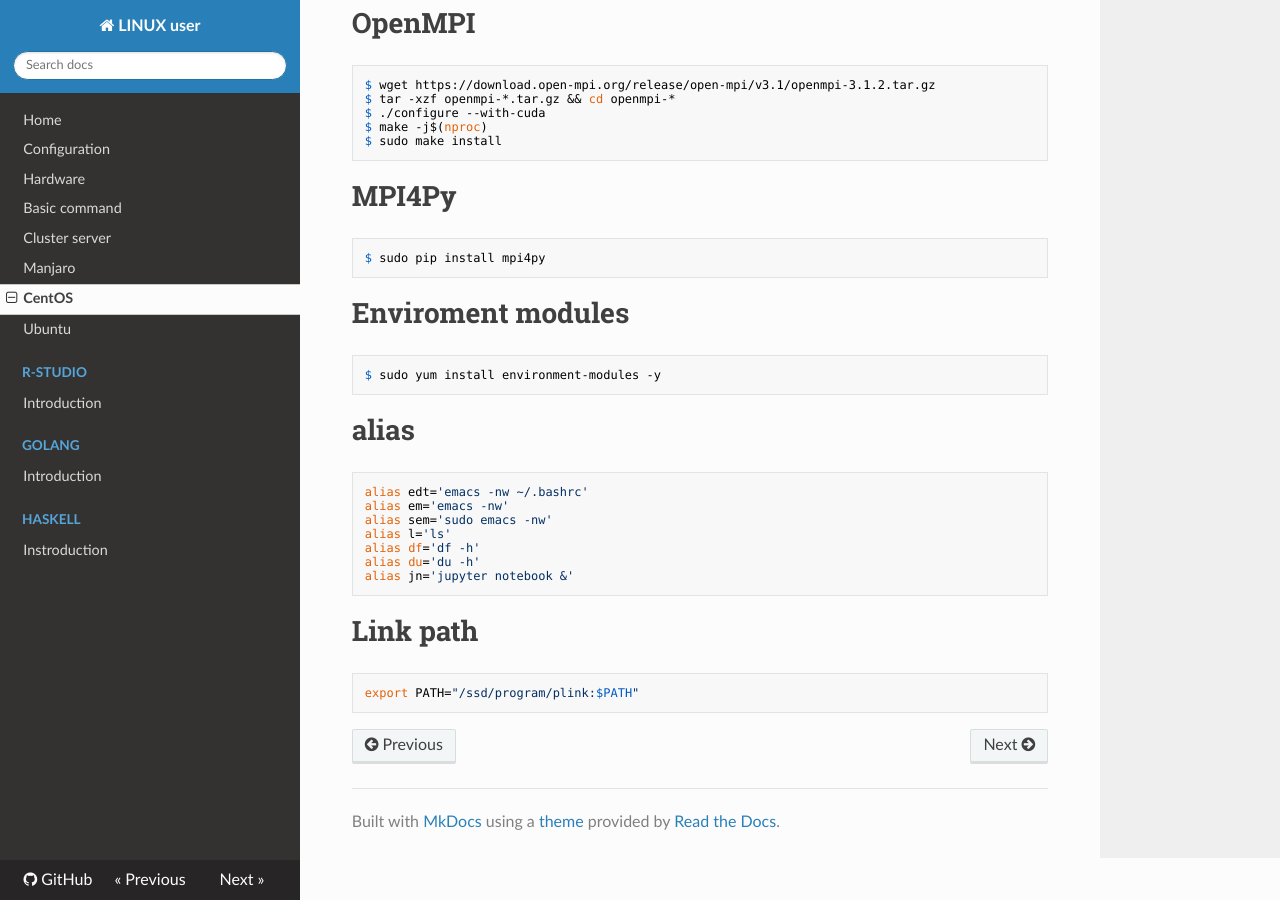
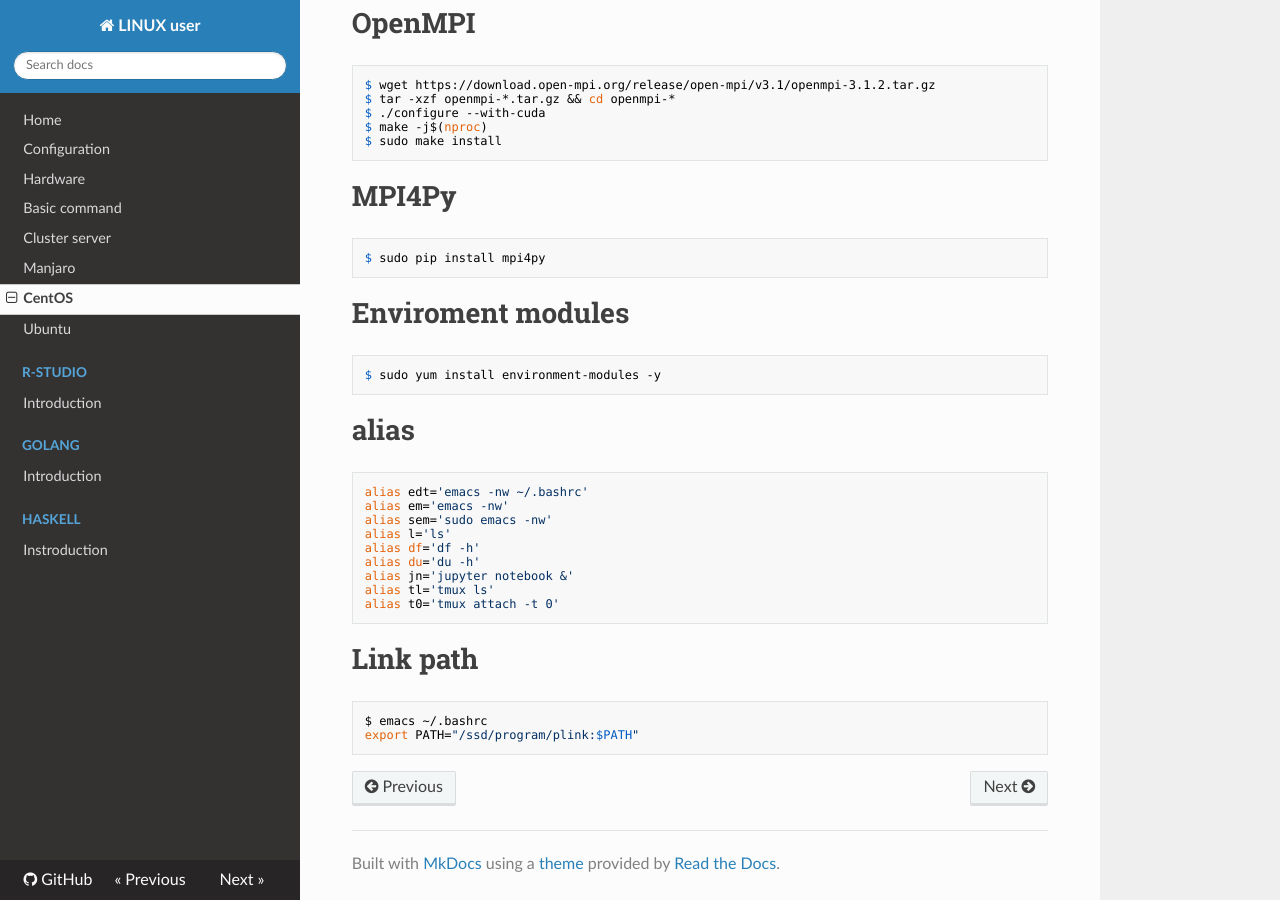
Before and after one commit to WonyoungCho/LINUX, an MkDocs documentation site: the page built from docs/centos_conf.md, in a window 1280 px wide and 900 px high, scrolled down 1004 px. Built offline with MkDocs 1.6.1, drawn with Linux system fonts in a browser that asks for light colours; nearby versions of some CDN libraries; old or Windows-style settings are respelled for this version of MkDocs.

Commit message:
Update centos_conf.md

````diff
--- a/docs/centos_conf.md
+++ b/docs/centos_conf.md
@@ -74,9 +74,12 @@ alias l='ls'
 alias df='df -h'
 alias du='du -h'
 alias jn='jupyter notebook &'
+alias tl='tmux ls'
+alias t0='tmux attach -t 0'
 ```
 
 # Link path
 ```
+$ emacs ~/.bashrc
 export PATH="/ssd/program/plink:$PATH"
 ```
````
